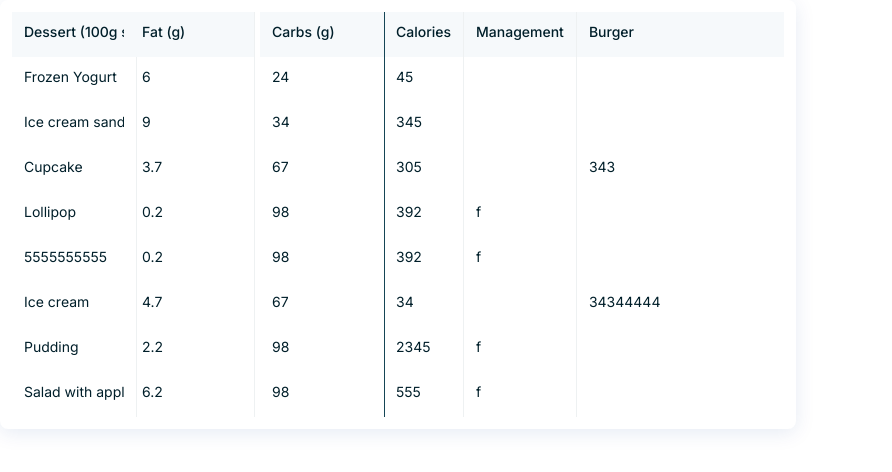
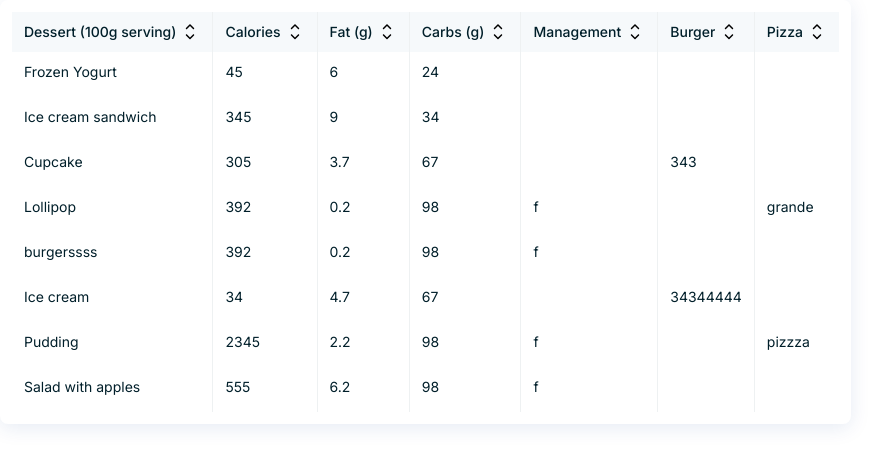
Before and after one commit to blanderbit/vue3-table-grid__library, a Vue app: page / in a window 1280 px wide. Shown: the top 472 px of the page, without its empty margins (0-892 px from the left). Built offline with nearby package versions, Linux system fonts and the light colour scheme.

Commit message:
sort on arrows click, rebuilding code

```diff
--- a/src/App.vue
+++ b/src/App.vue
@@ -7,10 +7,17 @@
       :isLoaderSoft ="true"
       :isLoaderHard ="false"
       :tableHeight ="''"
+      :headerColor ="'#F6F9FB'"
       :isHeaderSticky ="false"
+      :sortable ="true"
+      :isShownSortableWindow ="false"
       @row-click="indexRow"
+      @sort-value="sortColumn"
       @mouseHover ="showHoverCellData"
     >
+      <!-- <template #sorting-arrows>
+        <img src="./assets/img/sort-down.svg" alt="">
+      </template> -->
 
       <!-- <template #header-calories-content="{header}" >
         {{ header.displayName + 'lkj' }}
@@ -37,15 +44,13 @@
 </template>
 
 <script setup>
-/* eslint-disable */
-import { reactive } from 'vue'
+import { reactive, ref } from 'vue'
 import VTable from './components/VTable.vue'
 
 const columns = reactive([
   {
     displayName: 'Dessert (100g serving)',
-    displayValue: 'name',
-    fixed: true
+    displayValue: 'name'
   },
   {
     displayName: 'Calories',
@@ -53,13 +58,11 @@ const columns = reactive([
   },
   {
     displayName: 'Fat (g)',
-    displayValue: 'fat',
-    fixed: true
+    displayValue: 'fat'
   },
   {
     displayName: 'Carbs (g)',
-    displayValue: 'carbs',
-    fixed: true
+    displayValue: 'carbs'
   },
   {
     displayName: 'Management',
@@ -67,16 +70,14 @@ const columns = reactive([
   },
   {
     displayName: 'Burger',
-    displayValue: 'burger',
-    width: '300'
+    displayValue: 'burger'
   },
   {
     displayName: 'Pizza',
-    displayValue: 'pizza',
-    width: '300'
+    displayValue: 'pizza'
   }
 ])
-const desserts = reactive([
+const dessertsInitial = reactive([
   {
     name: 'Frozen Yogurt',
     calories: 45,
@@ -112,7 +113,7 @@ const desserts = reactive([
     empty: ''
   },
   {
-    name: '5555555555',
+    name: 'burgerssss',
     calories: 392,
     fat: 0.2,
     carbs: 98,
@@ -147,11 +148,31 @@ const desserts = reactive([
   }
 ])
 
+const desserts = ref(dessertsInitial)
+
 const indexRow = rowData => {
   console.log(rowData)
 }
 const showHoverCellData = (cellData, e) => {
   console.log(cellData, e)
+}
+
+const sortBy = ref('')
+const sortColumn = (nameVal, sortVal) => {
+  console.log(sortVal)
+  sortBy.value = nameVal
+  const arr = ['def', 'desc', 'asc']
+  switch (arr[sortVal]) {
+    case 'def':
+      desserts.value = dessertsInitial
+      break
+    case 'desc':
+      desserts.value = [...dessertsInitial].sort((a, b) => (a[sortBy.value] > b[sortBy.value]) ? 1 : ((b[sortBy.value] > a[sortBy.value]) ? -1 : 0))
+      break
+    case 'asc':
+      desserts.value = [...dessertsInitial].sort((a, b) => (a[sortBy.value] > b[sortBy.value]) ? 1 : ((b[sortBy.value] > a[sortBy.value]) ? -1 : 0)).reverse()
+      break
+  }
 }
 </script>
 
@@ -159,7 +180,7 @@ const showHoverCellData = (cellData, e) => {
 * {
   box-sizing: border-box;
 }
-body {
+body, ul {
   margin: 0;
   padding: 0;
 }
--- a/src/components/VTable.vue
+++ b/src/components/VTable.vue
@@ -30,8 +30,9 @@
               v-for="(header, idx) in mainColumns"
               :key="idx"
               :class="header._options.class"
-              :style="header._options.style"
+              :style="{background: headerColor, ...header._options.style}"
             >
+              <div class="vt-header-cell-wrapper">
                 <slot
                   :name="header._options.slotName"
                   :header="header"
@@ -40,6 +41,51 @@
                     {{ header.displayName }}
                   </span>
                 </slot>
+
+                <div
+                  v-if="sortable"
+                  class="vt-select-button-block"
+                  @click="sortColumn(header.id, header._options.isOptionsVisible, header.displayValue)"
+                  :style="{ background: sortArrowColor }"
+                >
+                  <slot name="sorting-arrows">
+                    <img src="../assets/img/sort-up.svg"
+                      alt=""
+                      class="arrow-top"
+                    >
+                    <img
+                      src="../assets/img/sort-down.svg"
+                      alt=""
+                      class="arrow-bottom"
+                    >
+                  </slot>
+                  <div
+                    v-if="header._options.isOptionsVisible"
+                    class="vt-select-options"
+                  >
+                    <ul>
+                      <li
+                        class="vt-option"
+                        @click="sortOption(header.displayValue, SORT.DEF)"
+                      >
+                        Default
+                      </li>
+                      <li
+                        class="vt-option"
+                        @click="sortOption(header.displayValue, SORT.DESC)"
+                      >
+                        Descending
+                      </li>
+                      <li
+                        class="vt-option"
+                        @click="sortOption(header.displayValue, SORT.ASC)"
+                      >
+                        Ascending
+                      </li>
+                    </ul>
+                  </div>
+                </div>
+              </div>
             </th>
           </tr>
         </thead>
@@ -82,9 +128,15 @@
 </template>
 
 <script>
-import { computed, onMounted } from 'vue'
+import {
+  computed,
+  reactive,
+  watch,
+  ref
+} from 'vue'
 import useLoader from '../utils/useLoader'
-// import { useSetupFixedColumnsHook } from '../hooks/use-setup-fixed-columns.hook'
+
+import { SORT } from '../utils/consts'
 
 export default {
   name: 'main-table',
@@ -120,10 +172,25 @@ export default {
     isHeaderSticky: {
       type: Boolean,
       default: false
+    },
+    sortable: {
+      type: Boolean,
+      default: false
+    },
+    isShownSortableWindow: {
+      type: Boolean,
+      default: false
+    },
+    headerColor: {
+      type: String,
+      default: ''
     }
   },
-  emits: ['mouseHover'],
+  emits: ['mouseHover', 'sortValue'],
   setup (props, ctx) {
+    watch(() => props.dataSource, () => {
+      console.log('prop dataSource changed', props.dataSource)
+    })
     /* eslint-disable */
     const mainColumns = computed(() => {
       return props.columns
@@ -131,6 +198,7 @@ export default {
             .map((item, idx, array) => {
               return {
                 ...item,
+                id: idx,
                 _options: {
                   // creates class name for header table cell
                   class: [
@@ -143,18 +211,63 @@ export default {
                     borderRight : setRightBorder(item, idx, array),
                     width: `${item.width}px`,
                     'min-width': `${item.width}px`,
-                    left: item.fixed ? setLeftMargin() : ''
+                    left: item.fixed ? setLeftMargin() : '',
                   },
                   //creates name for slot
-                  slotName: `header-${item.displayValue}-content`
+                  slotName: `header-${item.displayValue}-content`,
+                  isOptionsVisible: sortedState[idx],
                 }
               }
             })
     })
     /* eslint-enable */
+
+    const sortedState = reactive(Object.fromEntries(new Array(props.columns.length).fill('l').map((_, idx) => ([idx, false]))))
+
+    const sortColumn = (id, isWindowVisible, nameVal) => {
+      if (props.isShownSortableWindow) {
+        sortedState[id] = !isWindowVisible
+      } else {
+        ctx.emit('sortValue', nameVal, getNumber(nameVal))
+      }
+    }
+    const someVar = ref(0)
+    const getNumber = nameVal => {
+      someVar.value++
+      if (getNumber.value !== nameVal) {
+        getNumber.value = nameVal
+        getNumber.number = 0
+        return getNumber.number
+      }
+      if (getNumber.number !== 2) {
+        return ++getNumber.number
+      } else {
+        getNumber.number = 0
+        return getNumber.number
+      }
+    }
+    getNumber.value = null
+    getNumber.number = 0
+
     const rows = computed(() => {
       return props.dataSource
     })
+
+    const sortArrowColor = computed(() => {
+      let value = null
+      console.log(someVar.value)
+      // console.log(getNumber.number)
+      switch (getNumber.number) {
+        case 0: value = props.headerColor
+          break
+        case 1: value = 'linear-gradient(to bottom, #1e5799 0%, #2989d8 50%, #c60000 50%, #e20000 100%)'
+          break
+        case 2: value = 'linear-gradient(to bottom, #ce27ce 0%,#ce27ce 50%,#ce27ce 50%,#3ef900 50%,#3ef900 50%,#3ef900 100%)'
+          break
+      }
+      return value
+    })
+
     const setRightBorder = (item, idx, array) => {
       if (lastFixedTableValue.value === item.displayValue) {
         return '1px solid #154555'
@@ -170,7 +283,6 @@ export default {
       return null
     })
     const setLeftMargin = () => {
-    /* eslint-disable */
       if (setLeftMargin.count === 0) {
         setLeftMargin.count++
         return '12px'
@@ -182,7 +294,6 @@ export default {
     const numberOfFixedTables = computed(() => {
       return props.columns.filter(item => item.fixed).length
     })
-    console.log(numberOfFixedTables)
 
     const isTableVisible = computed(() => {
       return props.dataSource.length && props.columns.length
@@ -217,16 +328,10 @@ export default {
       }
       return {}
     })
-    onMounted(() => {
-      const table = document.querySelector('.vt-table')
-      if (!table) return
-
-      const applyFixedColumnsHook = mainColumns.value.some(item => item.fixed)
-
-      if (applyFixedColumnsHook) {
-        // useSetupFixedColumnsHook(table)
+    const sortOption = (nameVal, sortVal) => {
+      console.log(nameVal, sortVal)
+      ctx.emit('sortValue', nameVal, sortVal)
     }
-    })
 
     return {
       mainColumns,
@@ -236,7 +341,11 @@ export default {
       rowHover,
       bgStyle,
       styleTableWrapper,
-      styleHeader
+      styleHeader,
+      sortColumn,
+      sortOption,
+      SORT,
+      sortArrowColor
     }
   }
 }
@@ -253,8 +362,8 @@ $prefix: vt-;
     position: relative;
 
     .#{$prefix}table-wrapper {
-      width: 400px;
-      overflow-x: scroll;
+      /* width: 400px; */
+      /* overflow-x: scroll; */
 
       .#{$prefix}loader-soft {
         background: #efefef8a;
@@ -335,7 +444,6 @@ $prefix: vt-;
         }
         thead {
           tr {
-            background: #F6F9FB;
             th {
               font-family: 'Inter';
               font-style: normal;
@@ -343,7 +451,51 @@ $prefix: vt-;
               font-size: 14px;
               line-height: 20px;
               color: #001F2A;
-              background: #F6F9FB;
+              .#{$prefix}header-cell-wrapper {
+                display: flex;
+                .#{$prefix}select-button-block {
+                  margin-left: 4px;
+                  position: relative;
+                  width: 20px;
+                  height: 20px;
+                  border-radius: 6px;
+                  display: flex;
+                  justify-content: space-around;
+                  align-items: center;
+                  flex-direction: column;
+                  &:hover {
+                    cursor: pointer;
+                    background: #A0B0B9;
+                  }
+                  .#{$prefix}select-options {
+                    position: absolute;
+                    left: 30px;
+                    top: -10px;
+                    background: #FFFFFF;
+                    box-shadow: 0px 4px 20px rgba(2, 61, 151, 0.1);
+                    border-radius: 6px;
+                    z-index: 1;
+                    .#{$prefix}option {
+                      padding: 4px 6px;
+                      font-family: 'Inter';
+                      font-style: normal;
+                      font-weight: 400;
+                      font-size: 12px;
+                      line-height: 16px;
+                      color: #154555;
+                      list-style: none;
+                      /* margin-bottom: 4px; */
+                      &:hover {
+                        background: #E5FDFD;
+                        color: #31677B;
+                      }
+                      &:last-child {
+                        margin-bottom: 0;
+                      }
+                    }
+                  }
+                }
+              }
             }
           }
         }
--- /dev/null
+++ b/src/utils/consts.js
@@ -0,0 +1,5 @@
+export const SORT = {
+  DEF: 0,
+  DESC: 1,
+  ASC: 2
+}
```
Also changed, not shown: src/assets/img/sort-down.svg (added), src/assets/img/sort-up.svg (added). Lines whose indentation alone changed are shown as unchanged.
